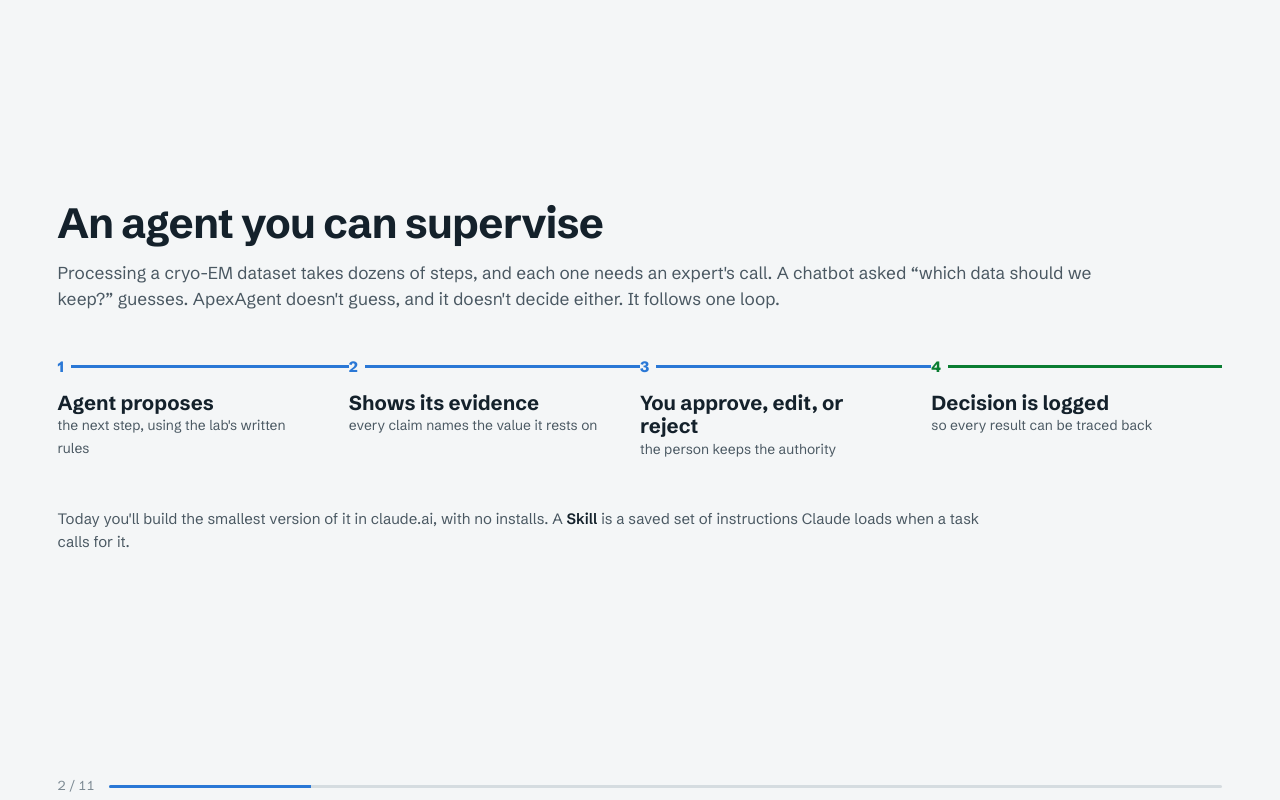
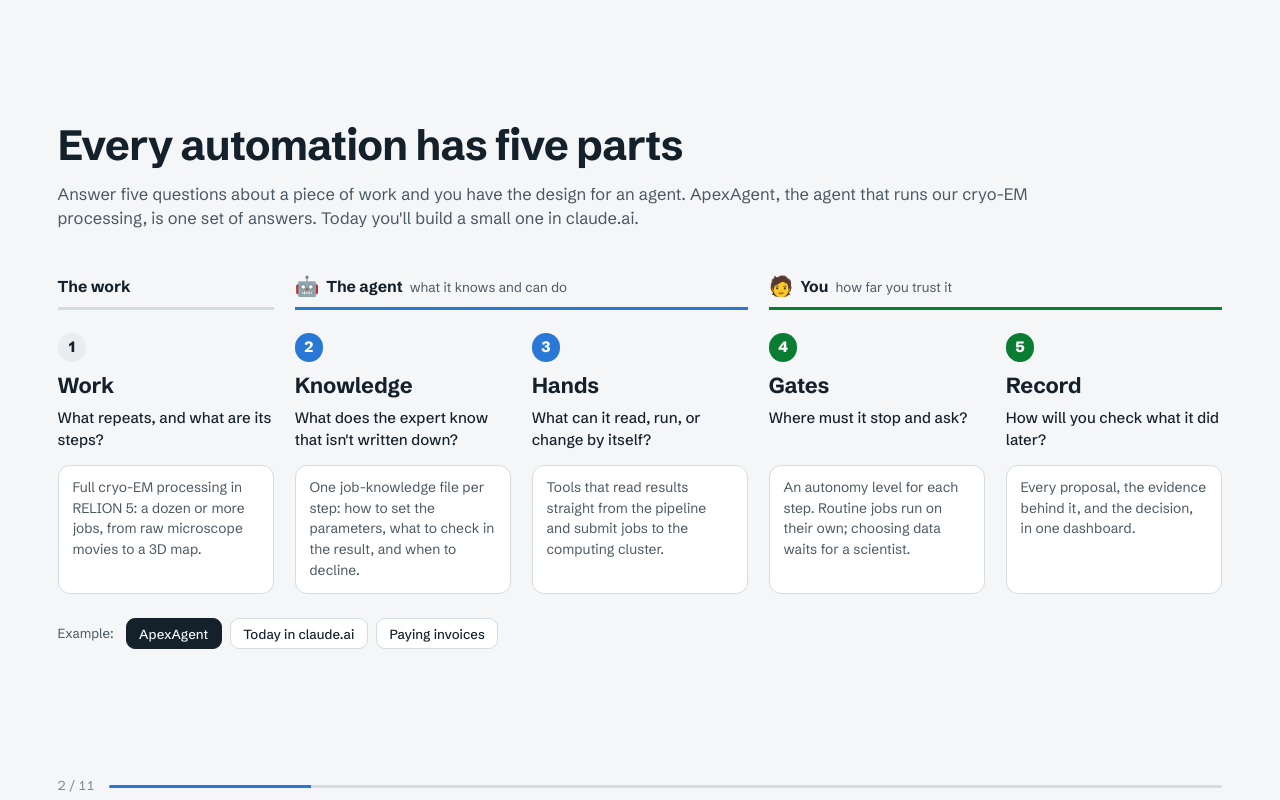
Before and after one commit to jtschwar/apex-agent-demo, a plain HTML site: page index.html in a window 1280 px wide. Both pictures are taken after a click on the button "Next slide". Drawn offline with Linux system fonts and the light colour scheme.

Commit message:
first commit

```diff
--- a/index.html
+++ b/index.html
@@ -97,16 +97,33 @@ ol.steps { margin: 0; padding-left: 1.3em; } ol.steps li { margin: 0.3em 0; }
 .byline { margin-top: 2em; color: var(--ink-2); }
 .byline b { color: var(--ink); }
 
-/* the pattern: a real sequence, so it is numbered */
-.flow { display: grid; grid-template-columns: repeat(4, 1fr); margin-top: 2.2em; counter-reset: f; }
-@media (max-width: 900px) { .flow { grid-template-columns: 1fr 1fr; gap: 28px 0; } }
-.flow div { position: relative; padding: 1.1em 2.2em 1em 0; border-top: 3px solid var(--data); }
-.flow div:last-child { border-top-color: var(--ok); }
-.flow div::before { counter-increment: f; content: counter(f); position: absolute; top: -0.8em; left: 0; background: var(--paper);
-  padding-right: 0.45em; font-weight: 800; color: var(--data); }
-.flow div:last-child::before { color: var(--ok); }
-.flow b { display: block; font-size: 1.35em; line-height: 1.15; margin-top: 0.3em; }
-.flow span { color: var(--ink-2); font-size: 0.92em; }
+/* the five parts: a real sequence of design questions, so it is numbered */
+.parts { display: grid; grid-template-columns: repeat(5, minmax(0, 1fr)); column-gap: clamp(14px, 1.6vw, 30px); margin-top: 1.6em; }
+.parts .group { grid-row: 1; display: flex; align-items: center; gap: 0.45em; font-weight: 700; font-size: 1.05em;
+  padding-bottom: 0.5em; border-bottom: 3px solid var(--rule); margin-bottom: 1.5em; }
+.parts .group .emoji { font-size: 1.25em; line-height: 1; }
+.parts .group small { font-weight: 400; color: var(--ink-2); font-size: 0.85em; }
+.parts .g-in { grid-column: 1; }
+.parts .g-agent { grid-column: 2 / span 2; border-bottom-color: var(--data); }
+.parts .g-you { grid-column: 4 / span 2; border-bottom-color: var(--ok); }
+.part { grid-row: 2; display: flex; flex-direction: column; }
+.part .num { display: inline-grid; place-items: center; width: 1.9em; height: 1.9em; border-radius: 50%; font-weight: 800;
+  background: var(--sunk); color: var(--ink); margin-bottom: 0.55em; }
+.part.agent .num { background: var(--data); color: var(--data-ink); }
+.part.you .num { background: var(--ok); color: #fff; }
+.part h3 { font-size: 1.45em; letter-spacing: -0.01em; margin: 0 0 0.2em; }
+.part .q { color: var(--ink); font-weight: 500; margin: 0 0 0.9em; min-height: 3em; }
+.part .ex { flex: 1; background: var(--panel); border: 1px solid var(--rule); border-radius: 12px; padding: 0.85em 1em;
+  color: var(--ink-2); font-size: 0.92em; margin: 0; }
+.exswitch { display: flex; flex-wrap: wrap; align-items: center; gap: 8px; margin-top: 1.6em; }
+.exswitch span { color: var(--ink-2); font-size: 0.88em; margin-right: 4px; }
+.exswitch button[aria-pressed="true"] { background: var(--ink); color: var(--paper); border-color: var(--ink); }
+@media (max-width: 900px) {
+  .parts { grid-template-columns: 1fr; row-gap: 1.2em; }
+  .parts .group { display: none; }
+  .part { grid-row: auto; }
+  .part .q { min-height: 0; }
+}
 
 /* ---------------------------------------------------------------- CTF chart */
 .tiles { display: grid; grid-template-columns: repeat(4, minmax(0, 1fr)); gap: 12px; margin-bottom: 14px; }
@@ -177,7 +194,7 @@ svg text { font: 13px var(--sans); fill: var(--muted); font-variant-numeric: tab
     <div>
       <h1>Propose,<br>check,<br>approve.</h1>
       <p class="lede" style="margin-top:0.9em">Teach Claude a lab's review rules with a Skill, then be the human in the loop. Distilled from <a href="https://github.com/czimaginginstitute/ApexAgent">ApexAgent</a>, the agent that runs our cryo-EM processing.</p>
-      <p class="byline"><b>Jonathan Schwartz &amp; Utz Ermel</b>, Imaging<br>AI Quick Builds, November 16, 2026</p>
+      <p class="byline"><b>Jonathan Schwartz</b>, Imaging<br>AI Quick Builds, November 16, 2026</p>
     </div>
     <figure style="margin:0">
       <canvas class="thon" id="thon" width="900" height="900" role="img" aria-label="A simulated CTF power spectrum: concentric Thon rings, slightly elliptical"></canvas>
@@ -186,18 +203,27 @@ svg text { font: 13px var(--sans); fill: var(--muted); font-variant-numeric: tab
   </div>
 </section>
 
-<!-- ============================================================ 2 the pattern -->
-<section class="slide" aria-label="The pattern">
+<!-- ============================================================ 2 the five parts -->
+<section class="slide" aria-label="The five parts">
   <div class="body">
-    <h2>An agent you can supervise</h2>
-    <p class="sub" style="font-size:1.15em">Processing a cryo-EM dataset takes dozens of steps, and each one needs an expert's call. A chatbot asked “which data should we keep?” guesses. ApexAgent doesn't guess, and it doesn't decide either. It follows one loop.</p>
-    <div class="flow">
-      <div><b>Agent proposes</b><span>the next step, using the lab's written rules</span></div>
-      <div><b>Shows its evidence</b><span>every claim names the value it rests on</span></div>
-      <div><b>You approve, edit, or reject</b><span>the person keeps the authority</span></div>
-      <div><b>Decision is logged</b><span>so every result can be traced back</span></div>
+    <h2>Every automation has five parts</h2>
+    <p class="sub" style="font-size:1.1em">Answer five questions about a piece of work and you have the design for an agent. ApexAgent, the agent that runs our cryo-EM processing, is one set of answers. Today you'll build a small one in claude.ai.</p>
+    <div class="parts">
+      <div class="group g-in">The work</div>
+      <div class="group g-agent"><span class="emoji" aria-hidden="true">🤖</span> The agent <small>what it knows and can do</small></div>
+      <div class="group g-you"><span class="emoji" aria-hidden="true">🧑</span> You <small>how far you trust it</small></div>
+      <div class="part"><span class="num">1</span><h3>Work</h3><p class="q">What repeats, and what are its steps?</p><p class="ex" data-part="0"></p></div>
+      <div class="part agent"><span class="num">2</span><h3>Knowledge</h3><p class="q">What does the expert know that isn't written down?</p><p class="ex" data-part="1"></p></div>
+      <div class="part agent"><span class="num">3</span><h3>Hands</h3><p class="q">What can it read, run, or change by itself?</p><p class="ex" data-part="2"></p></div>
+      <div class="part you"><span class="num">4</span><h3>Gates</h3><p class="q">Where must it stop and ask?</p><p class="ex" data-part="3"></p></div>
+      <div class="part you"><span class="num">5</span><h3>Record</h3><p class="q">How will you check what it did later?</p><p class="ex" data-part="4"></p></div>
     </div>
-    <p class="sub" style="margin-top:2.2em">Today you'll build the smallest version of it in claude.ai, with no installs. A <span class="term">Skill</span> is a saved set of instructions Claude loads when a task calls for it.</p>
+    <div class="exswitch" role="group" aria-label="Example">
+      <span>Example:</span>
+      <button type="button" data-ex="apex" aria-pressed="true">ApexAgent</button>
+      <button type="button" data-ex="today" aria-pressed="false">Today in claude.ai</button>
+      <button type="button" data-ex="everyday" aria-pressed="false">Paying invoices</button>
+    </div>
   </div>
 </section>
 
@@ -217,8 +243,8 @@ svg text { font: 13px var(--sans); fill: var(--muted); font-variant-numeric: tab
       </div>
       <ol class="steps">
         <li>Open <a href="https://claude.ai">claude.ai</a> and sign in.</li>
-        <li>In <b>Settings → Capabilities</b>, check that <b>Code execution</b> is on.</li>
-        <li>Under <b>Skills</b>, choose <b>Upload skill</b>, pick <code>cryoem-review.zip</code>, and switch it on.</li>
+        <li>Go to <b>Settings → Customize → Skills</b>, upload <code>cryoem-review.zip</code>, and switch it on.</li>
+        <li>If <b>Settings → Capabilities</b> has a <b>Code execution</b> setting, turn it on. Without it, Claude shows its arithmetic instead.</li>
         <li>Start a <b>new chat</b>.</li>
       </ol>
     </div>
@@ -231,6 +257,11 @@ svg text { font: 13px var(--sans); fill: var(--muted); font-variant-numeric: tab
         <p class="kind stuck">If stuck</p>
         <p style="margin:0 0 0.8em">No Skills menu, or the upload fails? Copy the Skill text, paste it as the first message of a new chat, and add “Follow these instructions for the rest of this chat.”</p>
         <button data-copy-skill>Copy the Skill text</button>
+      </div>
+      <div class="panel">
+        <p class="kind">Using Claude Code instead?</p>
+        <p style="margin:0">Install the same zip as a Skill, then run <code>claude</code> in the folder with the data files and use the same prompts.</p>
+        <div class="prompt">mkdir -p ~/.claude/skills && unzip ~/Downloads/cryoem-review.zip -d ~/.claude/skills</div>
       </div>
     </div>
   </div>
@@ -509,6 +540,37 @@ $$(".prompt").forEach(p => {
 });
 $$("[data-copy-skill]").forEach(b => (b.onclick = () => copyText(window.SKILL_MD, b)));
 
+/* ------------------------------------------------------------ the five parts: one design, three examples */
+const PARTS = {
+  apex: [
+    "Full cryo-EM processing in RELION 5: a dozen or more jobs, from raw microscope movies to a 3D map.",
+    "One job-knowledge file per step: how to set the parameters, what to check in the result, and when to decline.",
+    "Tools that read results straight from the pipeline and submit jobs to the computing cluster.",
+    "An autonomy level for each step. Routine jobs run on their own; choosing data waits for a scientist.",
+    "Every proposal, the evidence behind it, and the decision, in one dashboard.",
+  ],
+  today: [
+    "Two review steps from that pipeline: which micrographs (microscope images) to keep, then which 2D classes.",
+    "One Skill, a saved set of instructions Claude loads when a task needs it, condensed from two of those files.",
+    "Code execution on the files you attach, so every number is computed, not guessed.",
+    "Claude proposes and you approve, edit, or reject. It pushes back before it breaks a rule.",
+    "A decision-log line after every approval.",
+  ],
+  everyday: [
+    "Each week, check every invoice, then pay the ones that are ready.",
+    "No PO number means not ready. Over $10,000 needs a second approver.",
+    "The invoice spreadsheet, and code to check every row of it.",
+    "It can sort and flag on its own. It never marks an invoice paid.",
+    "Who approved each payment, and the rule that allowed it.",
+  ],
+};
+function showParts(key) {
+  $$(".parts .ex").forEach(p => (p.textContent = PARTS[key][+p.dataset.part]));
+  $$(".exswitch button").forEach(b => b.setAttribute("aria-pressed", b.dataset.ex === key));
+}
+$$(".exswitch button").forEach(b => (b.onclick = () => showParts(b.dataset.ex)));
+showParts("apex");
+
 /* ------------------------------------------------------------ title: a real CTF */
 (function drawThon() {
   const c = $("#thon"), g = c.getContext("2d"), n = c.width, img = g.createImageData(n, n);
```
Also changed, not shown: assets/data.js, 5 other files.
